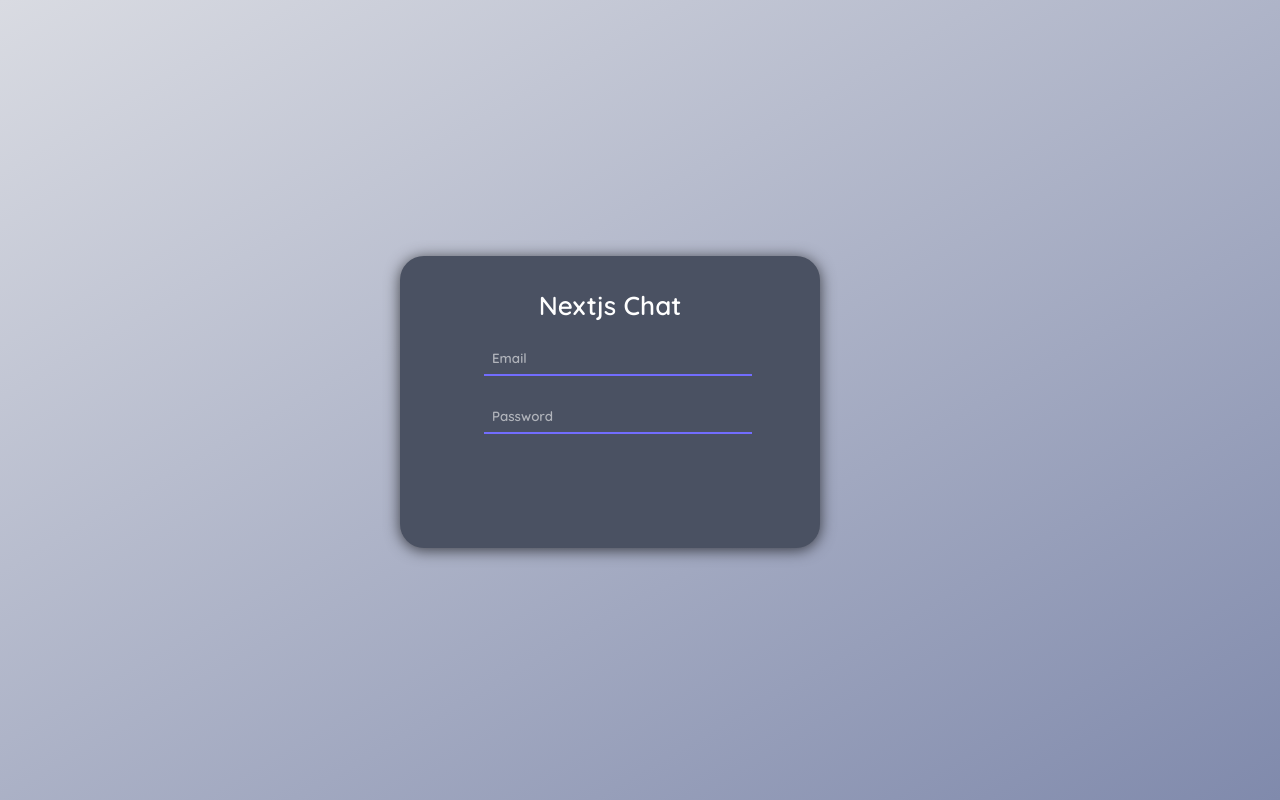
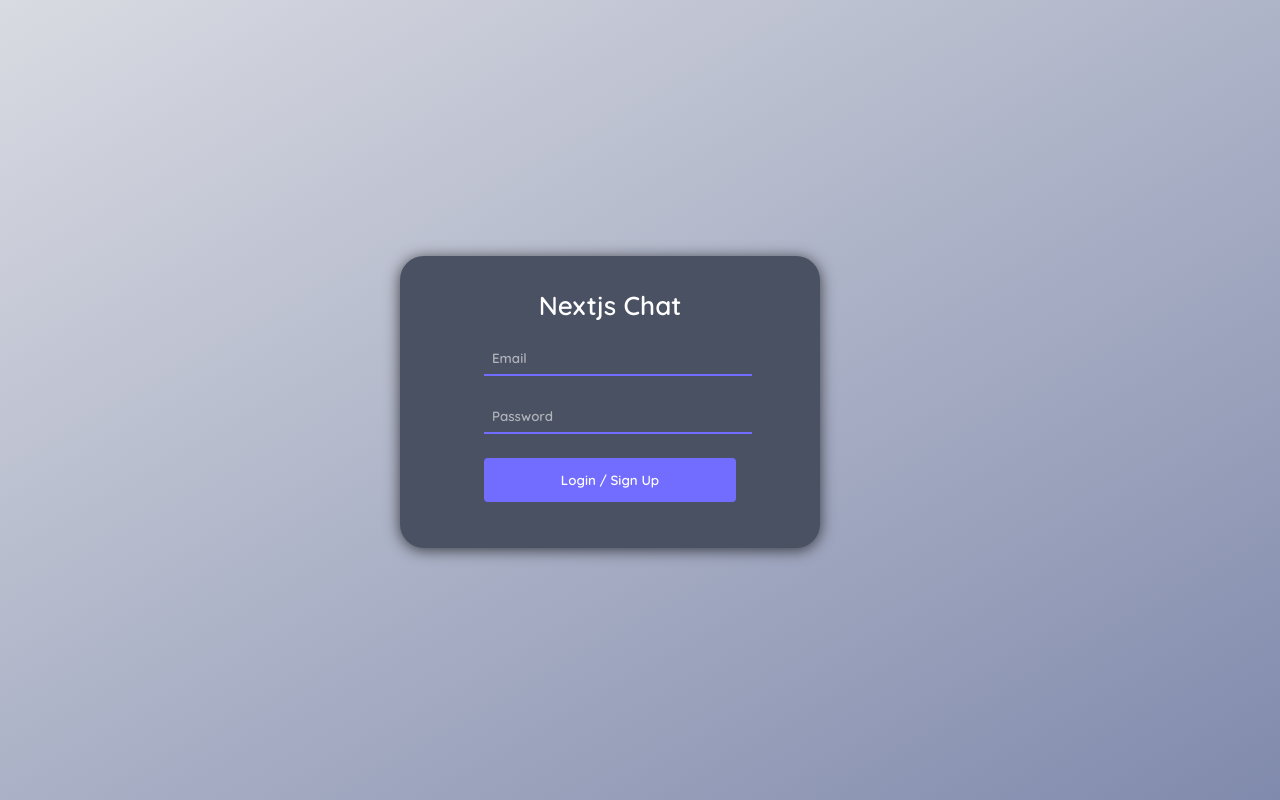
Before and after one commit to amine-omari/Chat-app, a Next.js app: page / in a window 1280 px wide. Built offline with nearby package versions, Linux system fonts and the light colour scheme.

Commit message:
feat: add th submit button to Auth page

```diff
--- a/pages/index.js
+++ b/pages/index.js
@@ -26,6 +26,9 @@ export default function Auth() {
               onChange={(e) => setSecret(e.target.value)}
             />
           </div>
+          <button type="submit" className="submit-button">
+            Login / Sign Up
+          </button>
         </form>
       </div>
     </div>
```
